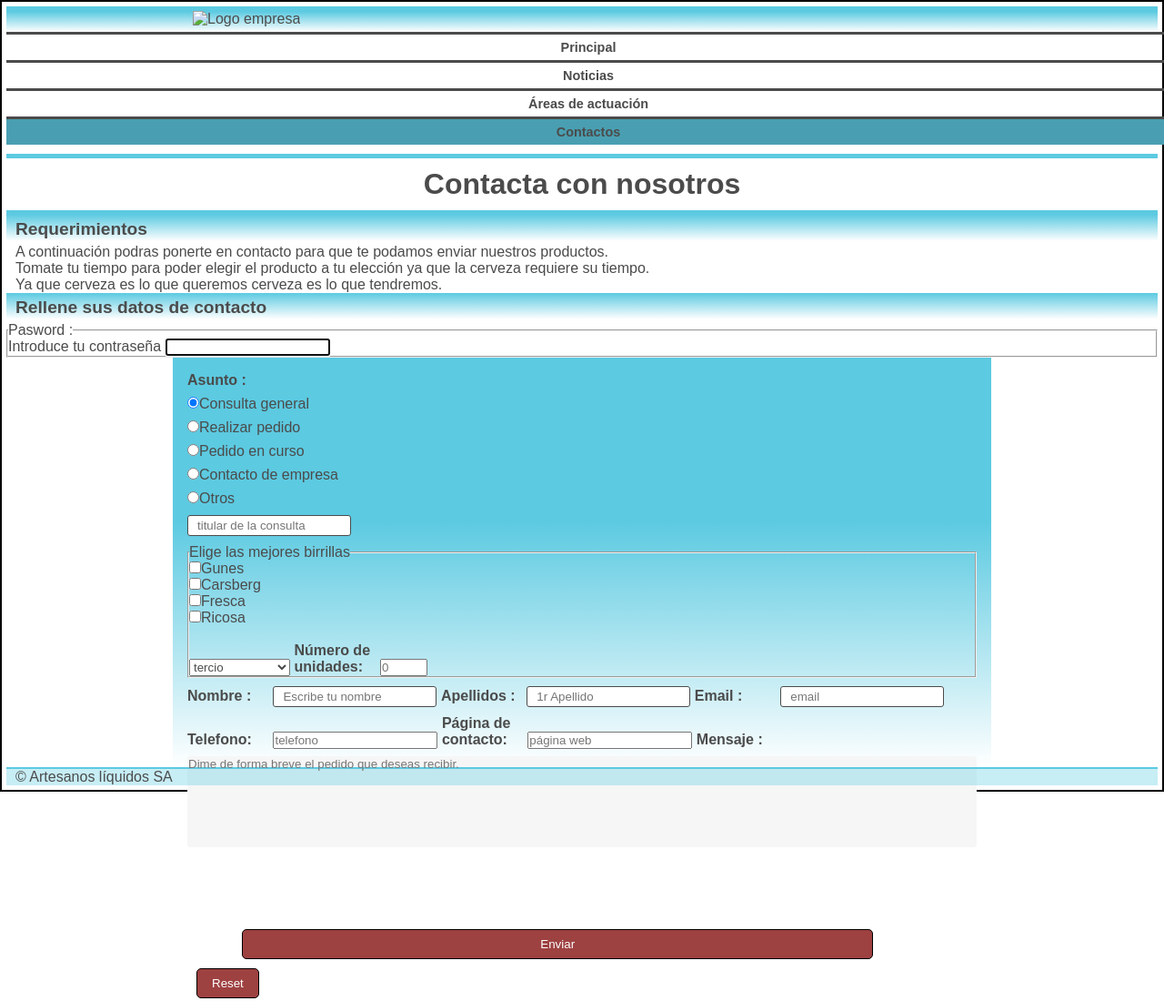
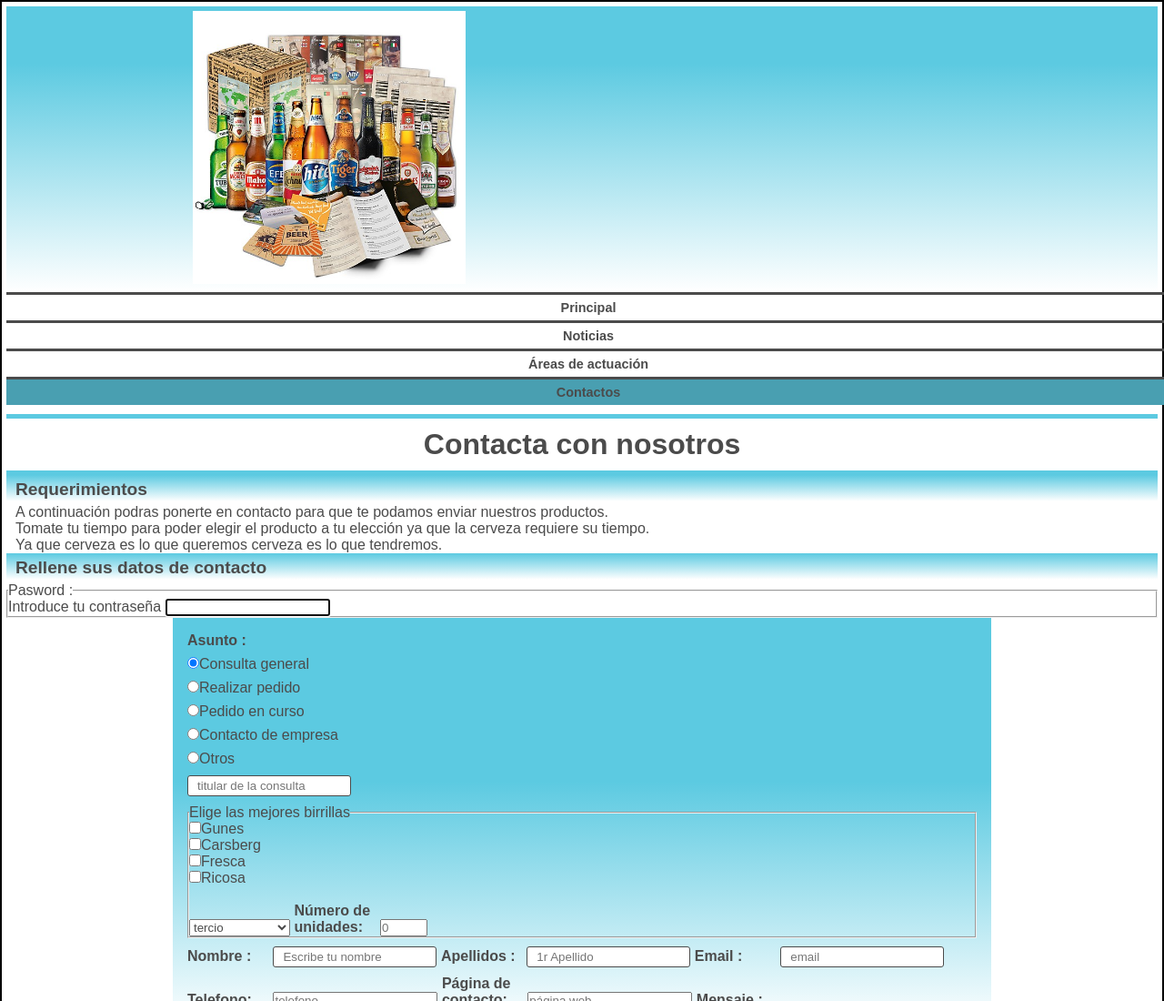
Before and after one commit to DeiMoS-es/LMActividad1, a plain HTML site: page Contactos.html in a window 1280 px wide. Shown: the top 1100 px of the page at 91% size. Drawn offline with Linux system fonts and the light colour scheme.

```diff
--- a/Contactos.html
+++ b/Contactos.html
@@ -20,7 +20,7 @@
 <body>
     <div id="contenedor">
         <header>
-            <img id="logo" src="imagenes/pack.jpg" alt="Logo empresa">
+            <img id="logo" src="img/pack.jpg" alt="Logo empresa">
         </header>
         <nav class="menu">
             <ul>
```
